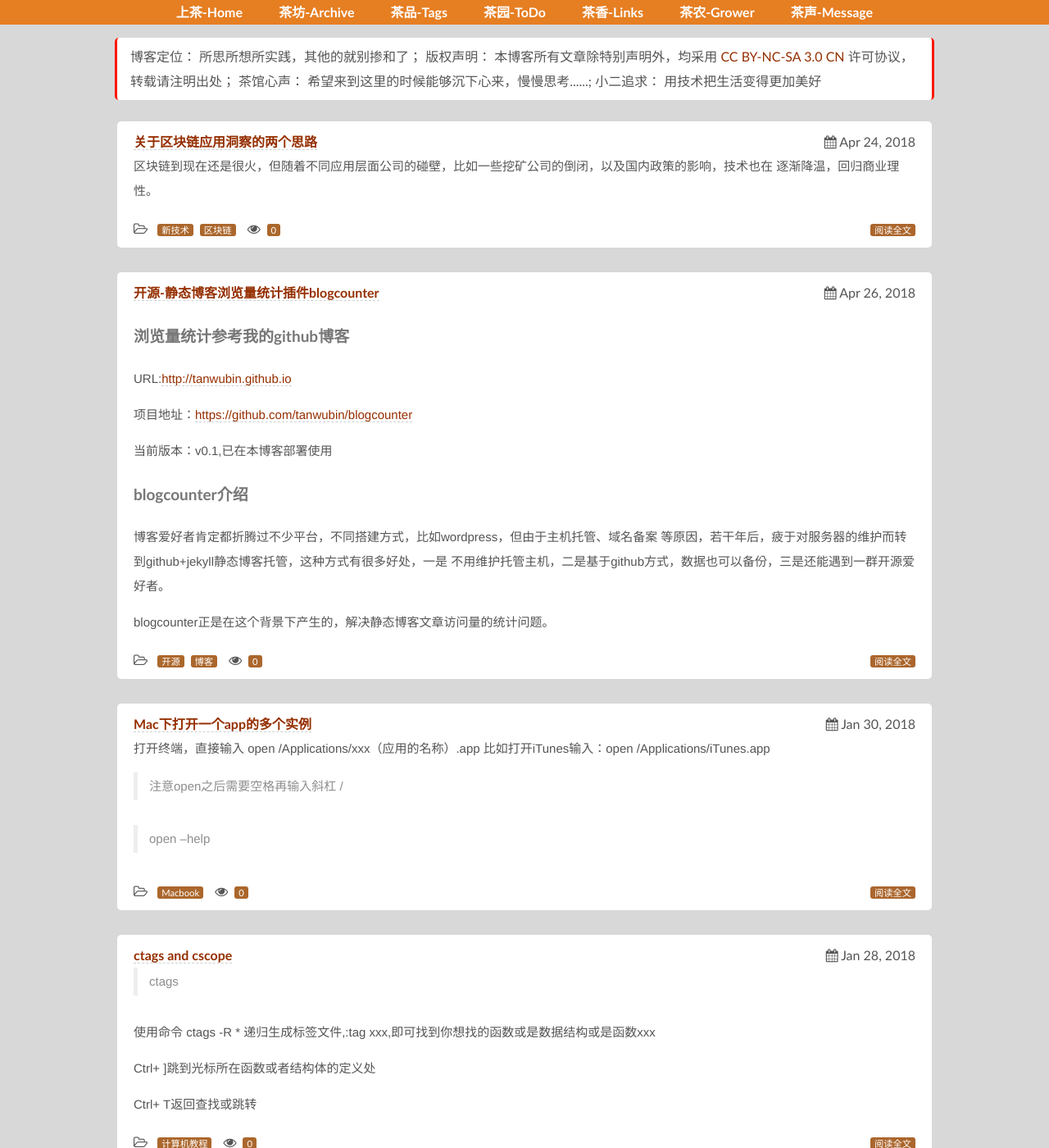
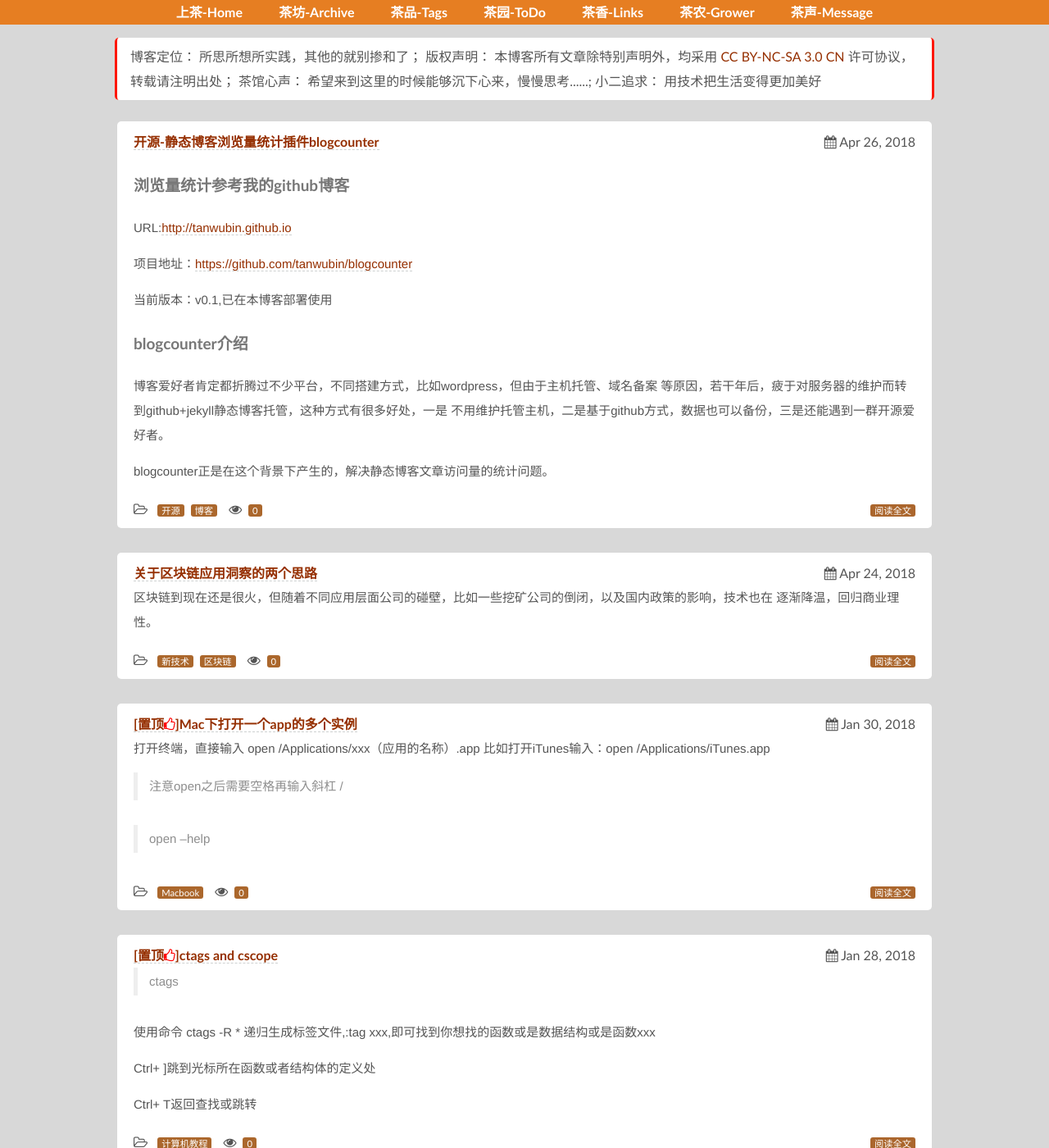
Before and after one commit to fk1091889767/tanwubin.github.io, a Jekyll site: the page built from index.html, in a window 1280 px wide and 1400 px high. Shown: the whole window at 82% size. Built offline with Jekyll 4.4.1, drawn with Linux system fonts in a browser that asks for light colours; nearby versions of some CDN libraries; some of the changed text lies outside the part shown.

Commit message:
置顶功能测试

```diff
--- a/_includes/themes/effector-wide/index.html
+++ b/_includes/themes/effector-wide/index.html
@@ -44,7 +44,7 @@
         {% continue %}
     {% endif %}
 <li><span><i class="fa fa-calendar" aria-hidden="true"></i>&nbsp;{{ post.date | date: "%b %d, %Y" }}</span>
-    <a href="{{ post.url }}" class="posttitle"><b>{{ post.title }}</b></a>
+    <a href="{{ post.url }}" class="posttitle"><b>[置顶<i class="fa fa-thumbs-o-up" style="color:red;"></i>]{{ post.title }}</b></a>
     {{ post.excerpt }}
     <br>
     <span class="tags"><i class="fa fa-folder-open-o" aria-hidden="true"></i>&nbsp;
```
Also changed, not shown: _posts/2018-04-26-about-blogcounter.md (+1 -1 lines).
